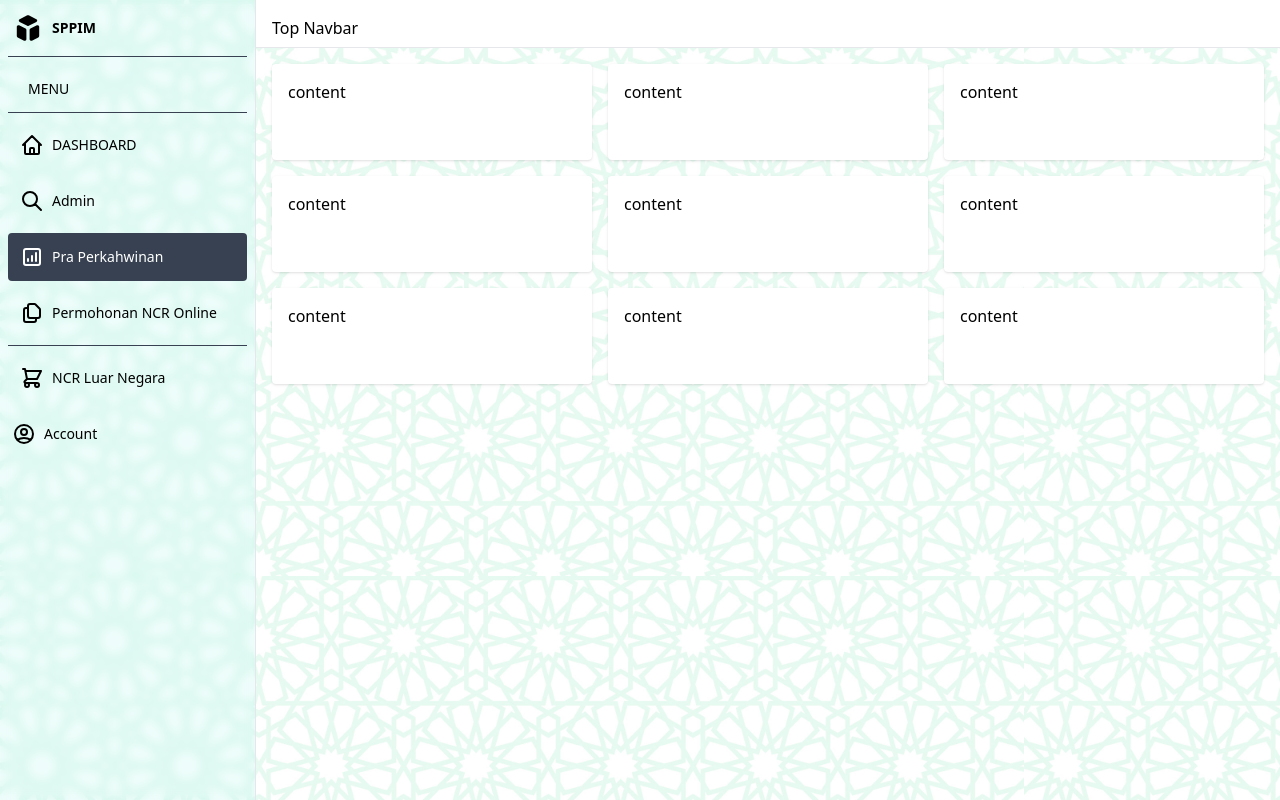
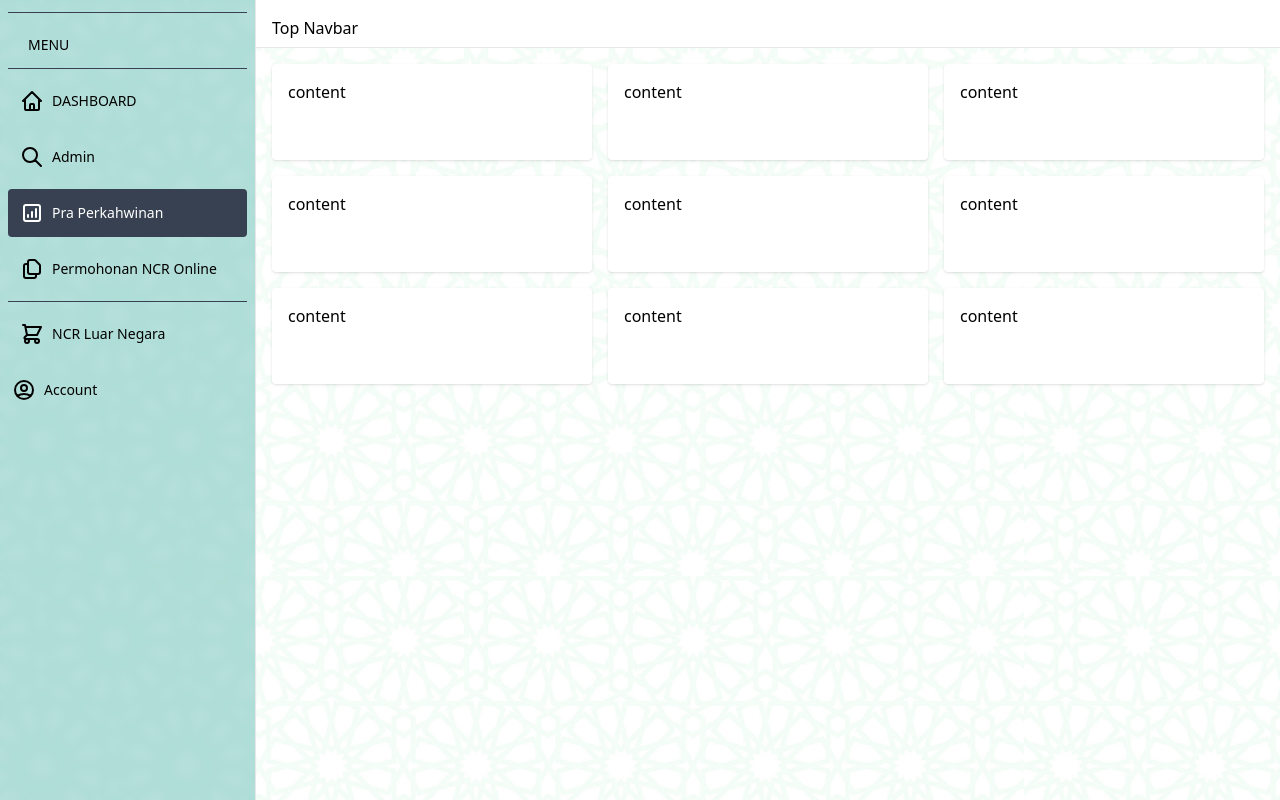
Before and after one commit to mattot-the-builder/sppim-ui, a website built with Vite: page index.html in a window 1280 px wide. Built offline with nearby package versions, Linux system fonts and the light colour scheme.

Commit message:
Removed top logo for

```diff
--- a/index.html
+++ b/index.html
@@ -11,21 +11,8 @@
       <div class="flex flex-col w-64 border-r">
         <!-- Component Start -->
         <div
-          class="flex flex-col items-center w-full h-full overflow-hidden text-black bg-teal-300/10 backdrop-blur-sm"
+          class="flex flex-col items-center w-full h-full overflow-hidden text-black bg-teal-600/30 backdrop-blur-sm"
         >
-          <a class="flex items-center w-full px-3 mt-3" href="#">
-            <svg
-              class="w-8 h-8 fill-current"
-              xmlns="http://www.w3.org/2000/svg"
-              viewBox="0 0 20 20"
-              fill="currentColor"
-            >
-              <path
-                d="M11 17a1 1 0 001.447.894l4-2A1 1 0 0017 15V9.236a1 1 0 00-1.447-.894l-4 2a1 1 0 00-.553.894V17zM15.211 6.276a1 1 0 000-1.788l-4.764-2.382a1 1 0 00-.894 0L4.789 4.488a1 1 0 000 1.788l4.764 2.382a1 1 0 00.894 0l4.764-2.382zM4.447 8.342A1 1 0 003 9.236V15a1 1 0 00.553.894l4 2A1 1 0 009 17v-5.764a1 1 0 00-.553-.894l-4-2z"
-              />
-            </svg>
-            <span class="ml-2 text-sm font-bold">SPPIM</span>
-          </a>
           <div class="w-full px-2">
             <div
               class="flex flex-col items-center w-full mt-3 border-t border-gray-700"
--- a/style.css
+++ b/style.css
@@ -3,6 +3,6 @@
 @tailwind utilities;
 
 body {
-  background-image: url("./assets/bgraster.jpg");
+  background-image: url("./assets/bgraster-body.jpg");
   background-size: 80%;
 }
```
Also changed, not shown: assets/bgraster-body.jpg (added).
